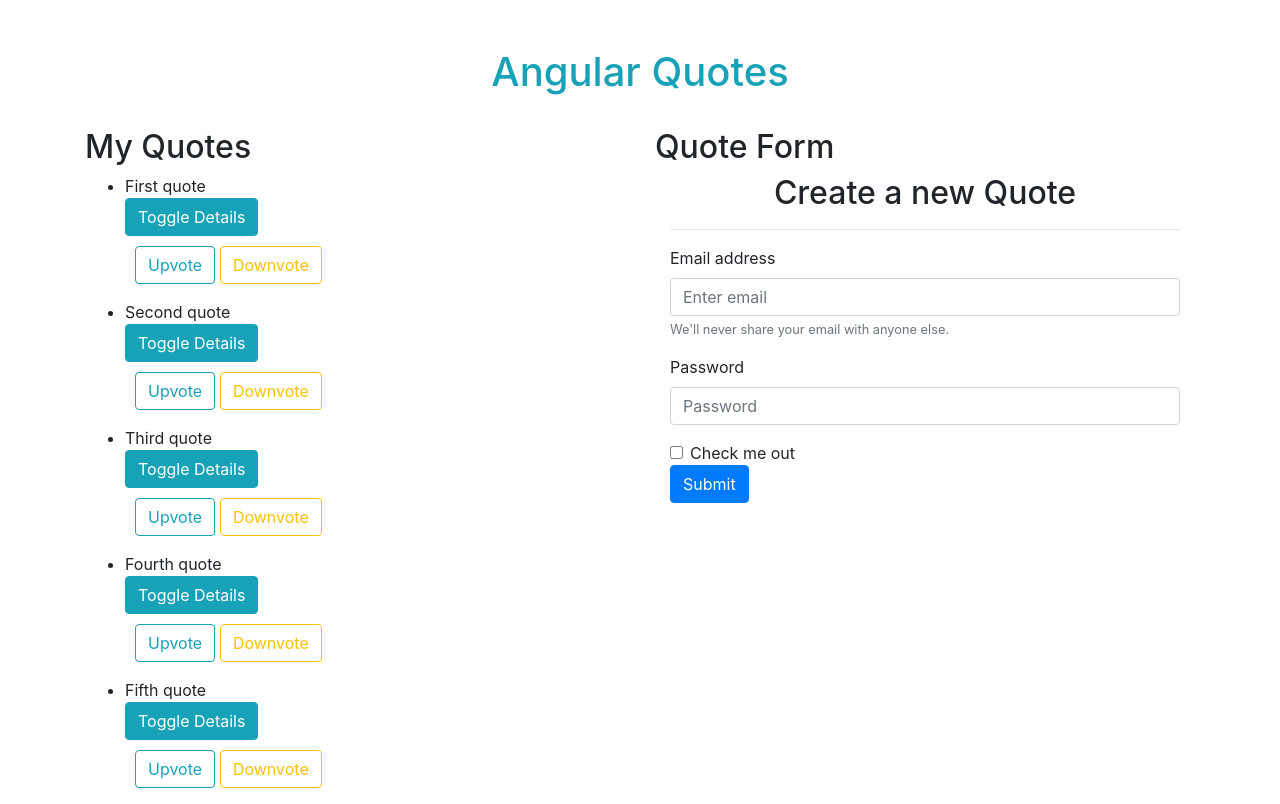
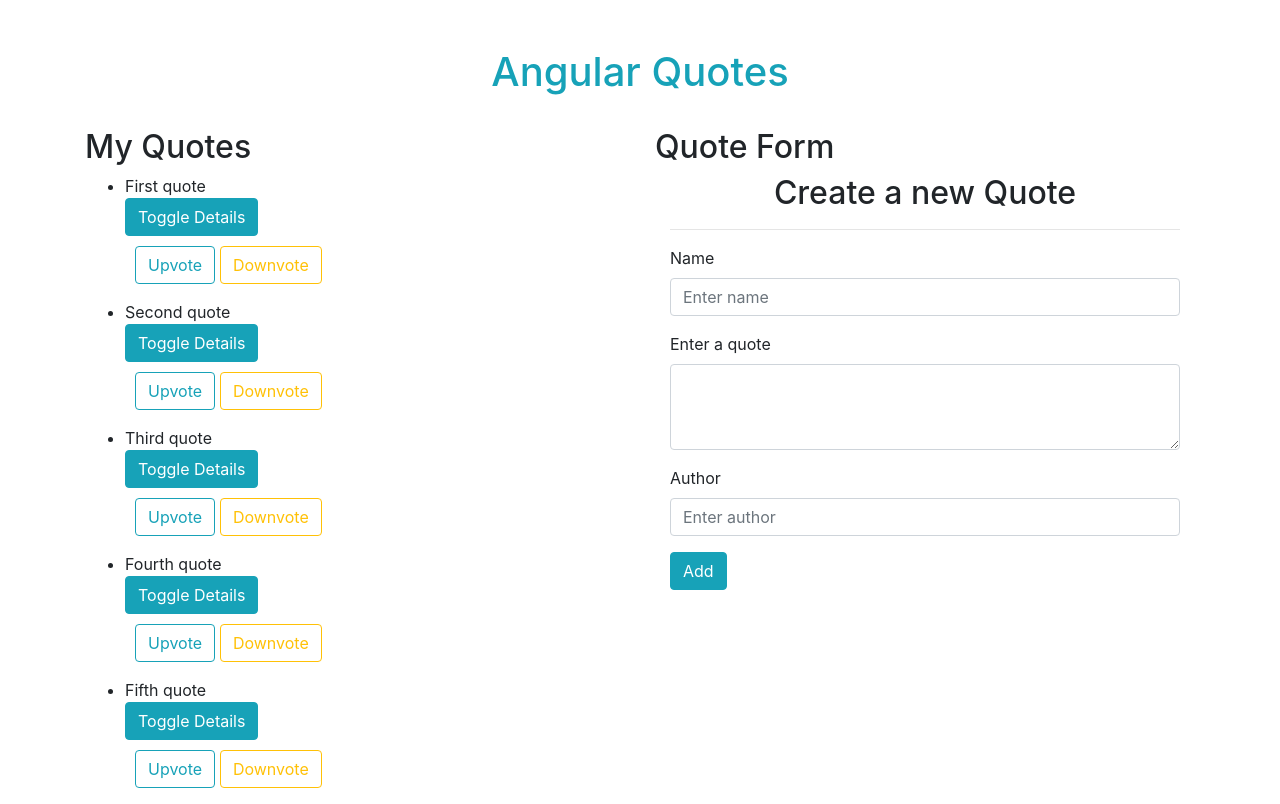
Before and after one commit to paulinenanzala19/quotes, an Angular app: page / in a window 1280 px wide. Built offline with nearby package versions, Linux system fonts and the light colour scheme.

Commit message:
addng the inputs and text area

```diff
--- a/src/app/quote-form/quote-form.component.html
+++ b/src/app/quote-form/quote-form.component.html
@@ -3,19 +3,20 @@
     <hr>
     <form>
         <div class="form-group">
-          <label for="exampleInputEmail1">Email address</label>
-          <input type="email" class="form-control" id="exampleInputEmail1" aria-describedby="emailHelp" placeholder="Enter email">
-          <small id="emailHelp" class="form-text text-muted">We'll never share your email with anyone else.</small>
+          <label for="name">Name</label>
+          <input type="text" class="form-control" id="" aria-describedby="" placeholder="Enter name">
+
         </div>
-        <div class="form-group">
-          <label for="exampleInputPassword1">Password</label>
-          <input type="password" class="form-control" id="exampleInputPassword1" placeholder="Password">
-        </div>
-        <div class="form-check">
-          <input type="checkbox" class="form-check-input" id="exampleCheck1">
-          <label class="form-check-label" for="exampleCheck1">Check me out</label>
-        </div>
-        <button type="submit" class="btn btn-primary">Submit</button>
+        <div class="form-group info-border">
+            <label for="exampleFormControlTextarea4">Enter a quote</label>
+            <textarea class="form-control" id="exampleFormControlTextarea4" rows="3"></textarea>
+          </div>
+          <div class="form-group">
+            <label for="author">Author</label>
+            <input type="text" class="form-control" id="" aria-describedby="" placeholder="Enter author">
+
+          </div>
+        <button type="submit" class="btn btn-info">Add</button>
       </form>
 
   </div>
```
